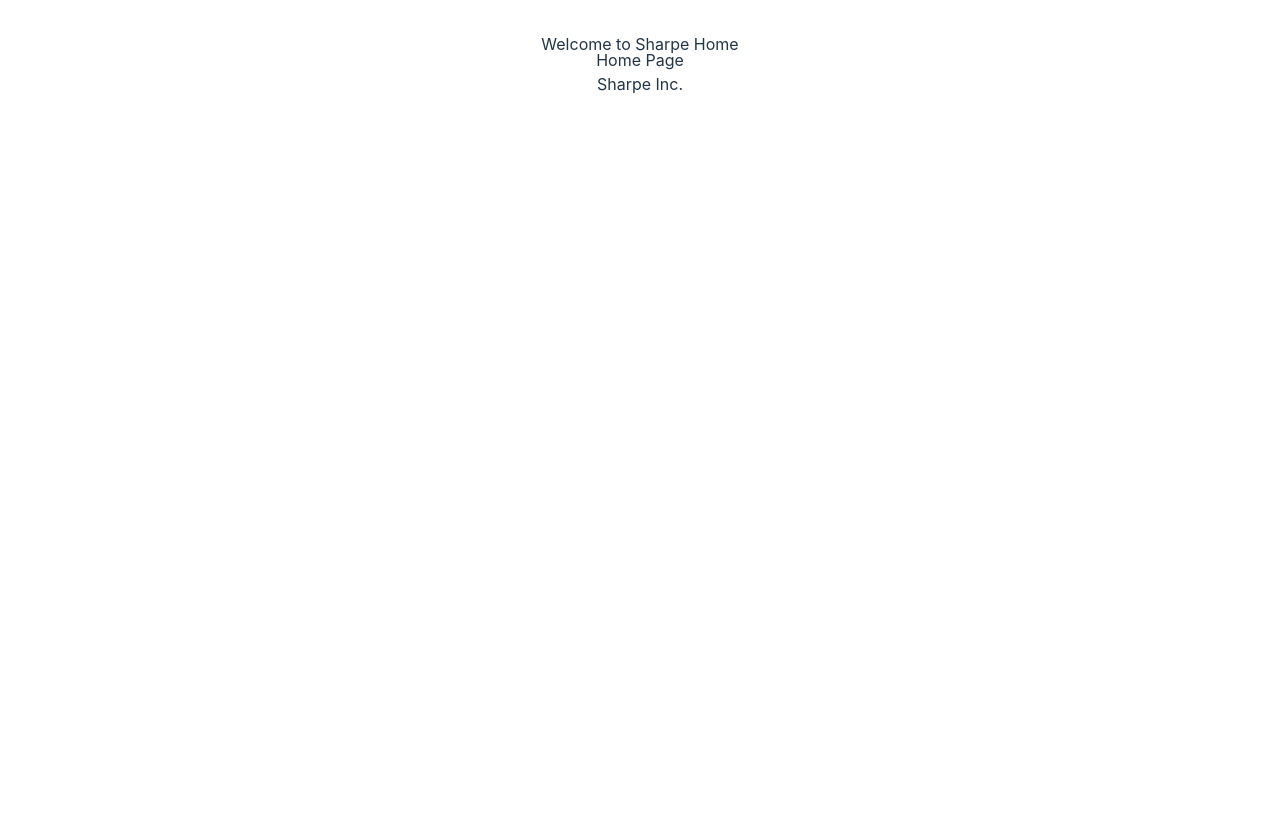
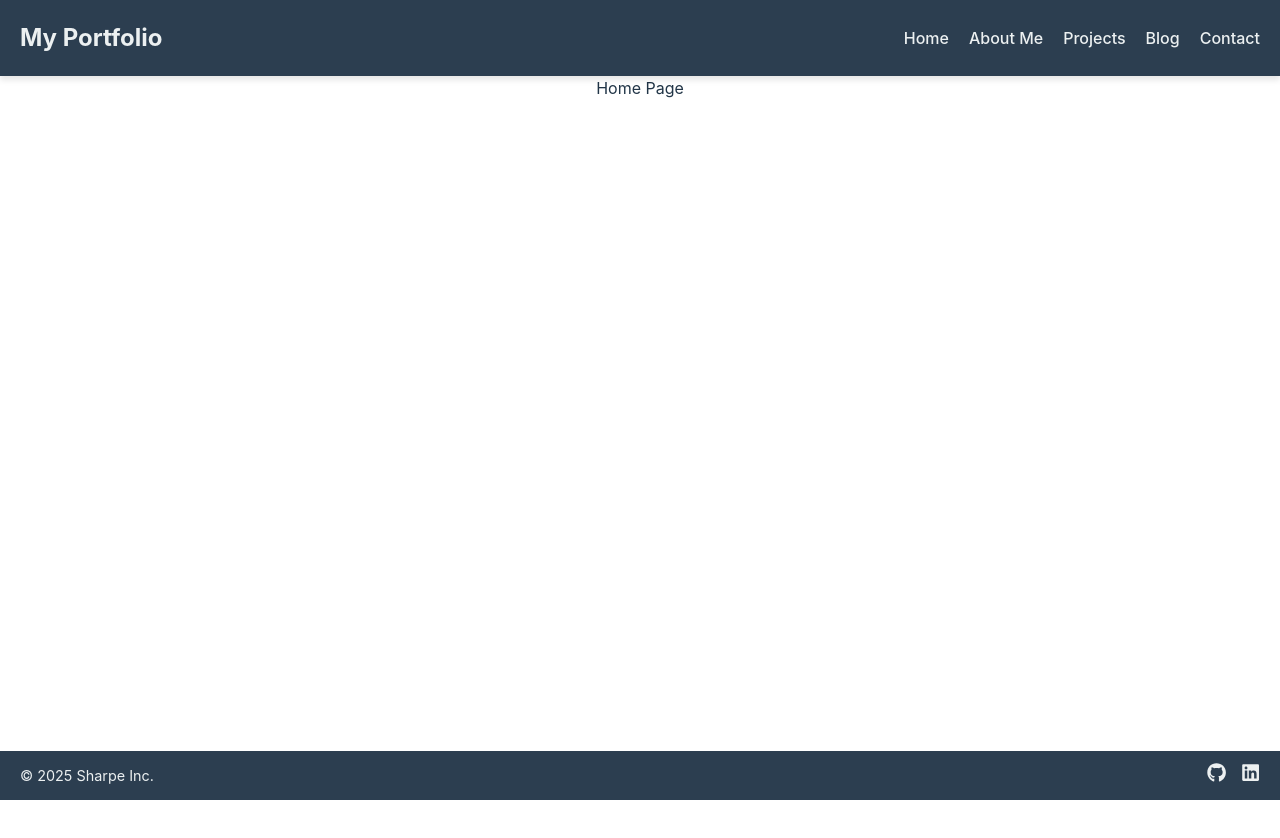
Before and after one commit to jmtsharpe/sharpe-home, a React (Vite) app: page /home in a window 1280 px wide. Shown: the top 838 px of the page. Built offline with nearby package versions, Linux system fonts and the light colour scheme.

Commit message:
add more pages. Add better nav. Add better footer.

```diff
--- a/package.json
+++ b/package.json
@@ -14,6 +14,7 @@
     "@emotion/styled": "^11.14.0",
     "react": "^18.3.1",
     "react-dom": "^18.3.1",
+    "react-icons": "^5.4.0",
     "react-router-dom": "^7.1.1"
   },
   "devDependencies": {
--- a/src/App.css
+++ b/src/App.css
@@ -3,7 +3,6 @@
   width: 100%;
   min-height: 100vh;
   margin: 0 auto;
-  padding: 2rem;
   text-align: center;
 }
 
--- a/src/App.tsx
+++ b/src/App.tsx
@@ -1,19 +1,22 @@
 
 import { RouterProvider } from 'react-router-dom';
+import styled from '@emotion/styled/macro';
 import './App.css'
-import { Header } from './components/organisms/Header'
 import { Footer } from './components/organisms/Footer';
 import { router } from './Router'
 
 function App() {
 
   return (
-    <>
-      <Header/>
+    <Container>
       <RouterProvider router={router} />
       <Footer/>
-    </>
+    </Container>
   )
 }
 
+const Container = styled.div`
+  margin-top: 1em;
+`
+
 export default App
--- a/src/Router.tsx
+++ b/src/Router.tsx
@@ -4,9 +4,13 @@
     Outlet,
     RouteObject,
 } from 'react-router-dom';
+import styled from '@emotion/styled/macro';
+import { Blog } from './components/pages/Blog';
 import { Home } from './components/pages/Home';
 import { ErrorPage } from './components/pages/Error';
+import { Projects } from './components/pages/Projects';
 import { AboutMe } from './components/pages/AboutMe';
+import { Navbar } from './components/organisms/NavBar';
 
 type Path = "/" | "/home";
 
@@ -14,11 +18,21 @@
     return <Navigate to={to} replace />;
 };
 
+const BodyContainer = styled.div`
+    margin-top: 76px;
+    min-height: 100vh;
+`;
+
 const routes: Array<RouteObject> = [
     {
         path: '/',
         element: (
-            <Outlet />
+            <>
+                <Navbar />
+                <BodyContainer>
+                    <Outlet />
+                </BodyContainer>
+            </>
         ),
         children: [
             {
@@ -26,8 +40,16 @@
                 element: <AboutMe />,
             },
             {
+                path: '/blog',
+                element: <Blog />,
+            },
+            {
                 path: '/home',
                 element: <Home />,
+            },
+            {
+                path: '/projects',
+                element: <Projects />,
             },
             {
                 path: '/',
@@ -41,6 +63,7 @@
     },
 ];
 
+
 const router = createBrowserRouter(routes);
 
 export { router };
--- a/src/components/organisms/Footer.tsx
+++ b/src/components/organisms/Footer.tsx
@@ -1,5 +1,65 @@
-const Footer = () => (
-    <div>Sharpe Inc.</div>
-);
+import styled from "@emotion/styled";
+import { FaGithub, FaLinkedin } from "react-icons/fa";
 
-export { Footer };
+const FooterContainer = styled.footer`
+  display: flex;
+  position: sticky;
+  bottom: 0;
+  justify-content: space-between;
+  align-items: center;
+  padding: 10px 20px;
+  background-color: #2c3e50;
+  color: #ecf0f1;
+  font-size: 0.9rem;
+  box-sizing: border-box;
+  width: 100%;
+  bottom: 0;
+
+  @media (max-width: 768px) {
+    flex-direction: column;
+    gap: 10px;
+    text-align: center;
+  }
+`;
+
+const Copyright = styled.div`
+  display: flex;
+  align-items: center;
+  gap: 5px;
+`;
+
+const SocialLinks = styled.div`
+  display: flex;
+  flex-direction: row;
+  gap: 15px;
+
+  a {
+    text-decoration: none;
+    color: #ecf0f1;
+    font-size: 1.2rem;
+
+    &:hover {
+      color: #1abc9c;
+    }
+  }
+`;
+
+const Footer = () => {
+    return (
+        <FooterContainer>
+            <Copyright>
+                &copy; {new Date().getFullYear()} Sharpe Inc.
+            </Copyright>
+            <SocialLinks>
+                <a href="https://github.com/jmtsharpe" target="_blank" rel="noopener noreferrer">
+                    <FaGithub/>
+                </a>
+                <a href="https://linkedin.com/in/jmtsharpe" target="_blank" rel="noopener noreferrer">
+                    <FaLinkedin/>
+                </a>
+            </SocialLinks>
+        </FooterContainer>
+    );
+};
+
+export {Footer};
--- a/src/components/organisms/Header.tsx
+++ b/src/components/organisms/Header.tsx
@@ -1,7 +1,9 @@
 import styled from "@emotion/styled/macro";
 
 const Header = () => (
+    <>
     <StyledHeader>Welcome to Sharpe Home</StyledHeader>
+    </>
 );
 
 const StyledHeader = styled.div`
--- /dev/null
+++ b/src/components/organisms/NavBar.tsx
@@ -0,0 +1,121 @@
+import styled from "@emotion/styled";
+import { Link } from "react-router-dom";
+import { useState } from "react";
+
+const NavbarContainer = styled.nav`
+  display: flex;
+  justify-content: space-between;
+  align-items: center;
+  padding: 10px 20px;
+  background-color: #2c3e50;
+  color: #ffffff;
+  box-sizing: border-box;
+  position: fixed;
+  top: 0;
+  left: 0;
+  width: 100%;
+  z-index: 1000;
+  box-shadow: 0px 4px 6px rgba(0, 0, 0, 0.1);
+`;
+
+const Logo = styled.div`
+  font-size: 1.5rem;
+  font-weight: bold;
+  color: #ecf0f1;
+`;
+
+const NavLinks = styled.ul<{ isOpen: boolean }>`
+  list-style: none;
+  display: flex;
+  @media (min-width: 769px) {
+
+    gap: 20px;
+  }
+
+  @media (max-width: 768px) {
+    display: ${({ isOpen }) => (isOpen ? "flex" : "none")};
+    flex-direction: column;
+    position: absolute;
+    top: 40px;
+    left: 0;
+    width: 100%;
+    box-sizing: border-box;
+    background-color: #2c3e50;
+    box-shadow: 0px 4px 6px rgba(0, 0, 0, 0.1);
+    padding: 0;
+  }
+`;
+
+const NavLinkItem = styled.li`
+  a {
+    text-decoration: none;
+    color: #ecf0f1;
+    font-size: 1rem;
+    font-weight: 500;
+
+    &:hover {
+      color: #1abc9c;
+    }
+    @media (max-width: 768px) {
+        display: block;
+        width: 100%;
+        padding: 10px;
+        :hover {
+            background: black;
+        }
+    }
+  }
+`;
+
+const Hamburger = styled.div`
+  display: none;
+  flex-direction: column;
+  gap: 5px;
+  cursor: pointer;
+
+  div {
+    width: 25px;
+    height: 3px;
+    background-color: #ecf0f1;
+  }
+
+  @media (max-width: 768px) {
+    display: flex;
+  }
+`;
+
+const Navbar = () => {
+    const [isOpen, setIsOpen] = useState(false);
+
+    const toggleMenu = () => setIsOpen(!isOpen);
+
+    return (
+        <NavbarContainer>
+            <Logo>My Portfolio</Logo>
+            <Hamburger onClick={toggleMenu}>
+                <div />
+                <div />
+                <div />
+            </Hamburger>
+            <NavLinks isOpen={isOpen} onClick={toggleMenu}>
+                <NavLinkItem>
+                    <Link to="/">Home</Link>
+                </NavLinkItem>
+                <NavLinkItem>
+                    <Link to="/about">About Me</Link>
+                </NavLinkItem>
+                <NavLinkItem>
+                    <Link to="/projects">Projects</Link>
+                </NavLinkItem>
+                <NavLinkItem>
+                    <Link to="/blog">Blog</Link>
+                </NavLinkItem>
+                <NavLinkItem>
+                    <Link to="/contact">Contact</Link>
+                </NavLinkItem>
+            </NavLinks>
+        </NavbarContainer>
+    );
+};
+
+export {Navbar};
--- a/src/components/pages/AboutMe.tsx
+++ b/src/components/pages/AboutMe.tsx
@@ -6,7 +6,6 @@
   flex-direction: column;
   align-items: center;
   padding: 20px;
-  font-family: "Arial, sans-serif";
   color: #333;
   line-height: 1.6;
 `;
@@ -94,6 +93,16 @@
                         github.com/jmtsharpe
                     </Link>
                 </p>
+                <p>
+                    LinkedIn:{" "}
+                    <Link
+                        href="https://linkedin.com/jmtsharpe"
+                        target="_blank"
+                        rel="noopener noreferrer"
+                    >
+                        linkedin.com/jmtsharpe
+                    </Link>
+                </p>
             </Section>
         </Container>
     );
--- /dev/null
+++ b/src/components/pages/Blog.tsx
@@ -0,0 +1,5 @@
+const Blog = () => (
+    <>Blog Page coming soon</>
+)
+
+export { Blog };
--- /dev/null
+++ b/src/components/pages/Projects.tsx
@@ -0,0 +1,5 @@
+const Projects = () => (
+    <>Projects coming soon</>
+)
+
+export { Projects };
```
Also changed, not shown: 1 other file (tests, documents, lock files or other folders).
